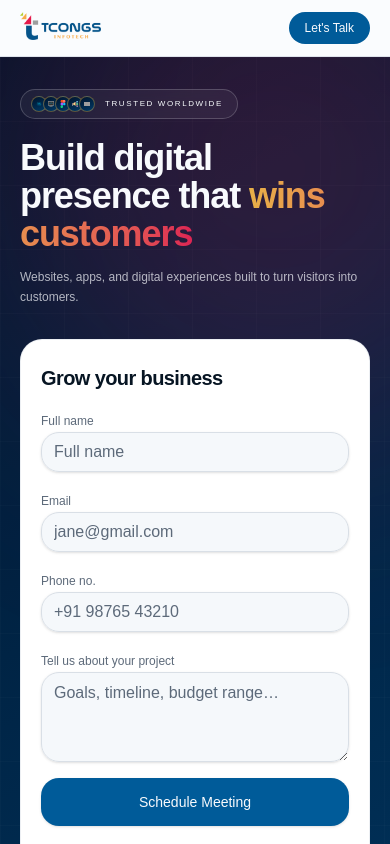
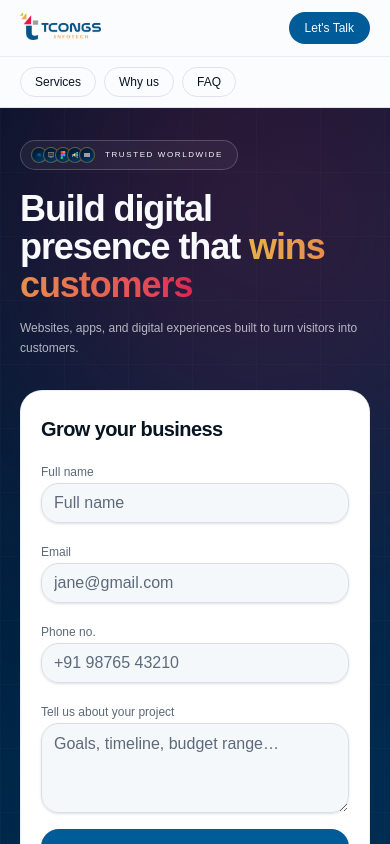
Before and after one commit to shubhamnar93/tcongs-redesgin, a Next.js app: page / in a window 390 px wide. Shown: the top 844 px of the page. Built offline with nearby package versions, Linux system fonts and the light colour scheme; grey boxes are pictures that could not be loaded.

Commit message:
mobile responsive nav

```diff
--- a/src/components/Faqs.tsx
+++ b/src/components/Faqs.tsx
@@ -11,7 +11,7 @@ const questionData: QuestionsProp[] = [
 
 export const Faqs = () => {
   return (
-    <section className="mx-auto max-w-3xl px-5 py-16 sm:px-6 md:py-20">
+    <section id="faq" className="mx-auto max-w-3xl px-5 py-16 sm:px-6 md:py-20">
       <div className="text-center">
         <span className="text-[11px] font-semibold uppercase tracking-[0.22em] text-crimson">FAQs</span>
         <h2 className="mt-4 text-3xl font-bold text-foreground md:text-[2.4rem] md:leading-[1.12]">Questions? We’ve got answers</h2>
--- a/src/components/Header.tsx
+++ b/src/components/Header.tsx
@@ -6,17 +6,27 @@ export const Header = () => {
       <div className="grid grid-cols-[minmax(0,1fr)_auto] mx-auto px-5 py-3 sm:px-6 sm:py-4 max-w-6xl">
         <Image className="md:hidden" src={"/logo.svg"} alt="logo of tcongs" width={"81"} height={"28"} />
         <Image className="hidden md:flex" src={"/logo.svg"} alt="logo of tcongs" height={"32"} width={"94"} />
-        <nav className="hidden items-center gap-9 text-sm text-muted-foreground md:flex" data-tsd-source="/src/routes/index.tsx:128:11">
+        <nav className="hidden items-center gap-9 text-sm text-muted-foreground md:flex">
           <a href="#services" className="transition-colors hover:text-foreground">
             Services
           </a>
           <a href="#why" className="transition-colors hover:text-foreground">
             Why us
           </a>
+          <a href="#faq" className="transition-colors hover:text-foreground">
+            FAQ
+          </a>
           <button className="border-border rounded-full px-4 py-2 text-sm font-medium bg-primary text-primary-foreground">Let's Talk</button>
         </nav>
         <button className="md:hidden border-border rounded-full px-4 py-2 text-xs font-medium bg-primary text-primary-foreground">Let's Talk</button>
       </div>
+      <div className="border-t border-border/60 md:hidden">
+        <nav className="mx-auto flex max-w-6xl items-center gap-2 overflow-x-auto px-5 py-2.5 scrollbar-hide sm:px-6">
+          <a href="#services" className="shrink-0 rounded-full border border-border bg-background px-3.5 py-1.5 text-xs font-medium text-foreground transition-colors hover:border-primary/40 hover:text-primary">Services</a>
+          <a href="#why" className="shrink-0 rounded-full border border-border bg-background px-3.5 py-1.5 text-xs font-medium text-foreground transition-colors hover:border-primary/40 hover:text-primary">Why us</a>
+          <a href="#faq" className="shrink-0 rounded-full border border-border bg-background px-3.5 py-1.5 text-xs font-medium text-foreground transition-colors hover:border-primary/40 hover:text-primary">FAQ</a>
+        </nav>
+      </div>
     </header>
   )
 }
--- a/src/components/Services.tsx
+++ b/src/components/Services.tsx
@@ -49,7 +49,7 @@ const serviceData: ServiceCard[] = [
 
 export const Services = () => {
   return (
-    <section className="mx-auto max-w-6xl px-6 py-4 md:py-4">
+    <section id="services" className="mx-auto max-w-6xl px-6 py-4 md:py-4">
       <div className="flex flex-col gap-6 md:flex-row md:items-end md:justify-between">
         <div className="max-w-xl">
           <span className="text-[11px] font-semibold uppercase tracking-[0.22em] text-crimson">What we do</span>
--- a/src/components/Why.tsx
+++ b/src/components/Why.tsx
@@ -45,7 +45,7 @@ const steps: StepProp[] = [
 ]
 export const Why = () => {
   return (
-    <section className="my-6 border-t border-border bg-secondary/50">
+    <section id="why" className="my-6 border-t border-border bg-secondary/50">
       <div className="mx-auto grid max-w-6xl gap-14 px-6 py-24 md:py-28 lg:grid-cols-[0.9fr_1.1fr]">
         <div>
           <span className="text-[11px] font-semibold uppercase tracking-[0.22em] text-crimson">
```
